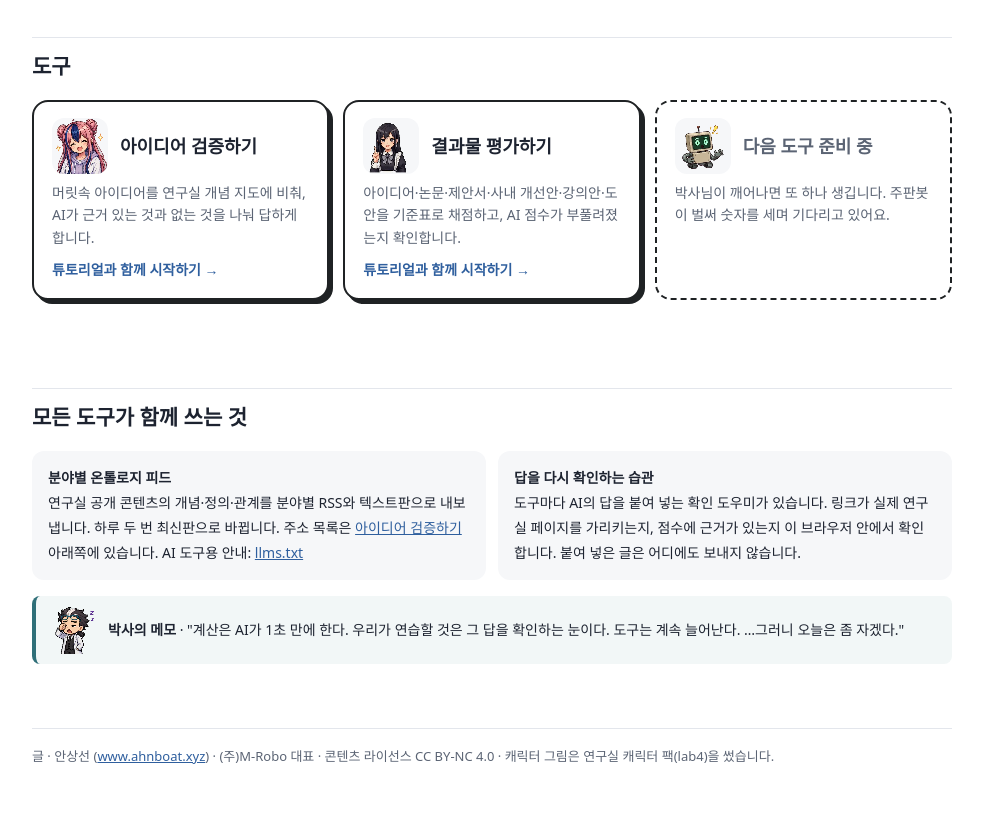
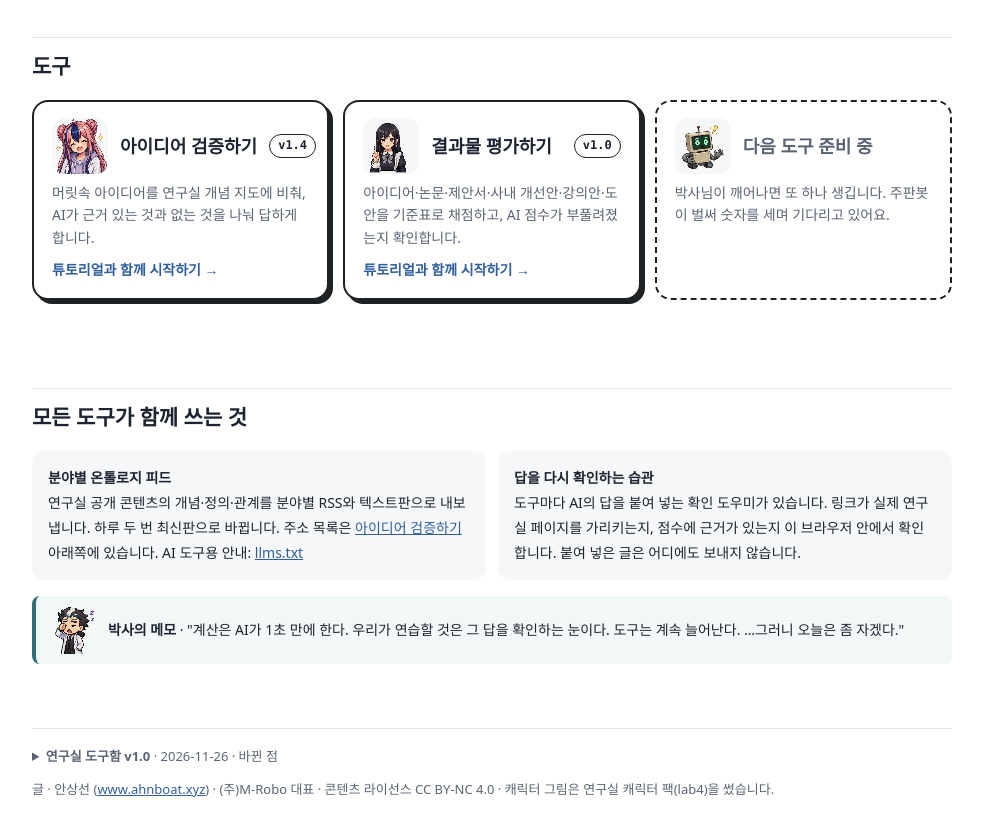
Before and after one commit to adminmrobo/ahnboat_ontology_feed, a plain HTML site: page index.html in a window 1280 px wide. Shown: the part 962-1798 px from the top of the page, without its empty margins (148-1131 px from the left). Drawn offline with Linux system fonts and the light colour scheme.

Commit message:
도구마다 버전 표시: 메뉴·도구 카드·바닥글 바뀐 점·지시문 끝 줄 (도구함 v1.0 · 아이디어 검증 v1.4 · 결과물 평가 v1.0)

```diff
--- a/assets/labkit.css
+++ b/assets/labkit.css
@@ -5,3 +5,10 @@
 .labnav a:hover{border-color:#1f2224}
 .labnav a.on{background:#1f2224;color:#fff}
 @media (max-width:640px){.labnav a:first-child{flex-basis:100%;margin-right:0}}
+.labnav .ver{font-family:ui-monospace,Menlo,monospace;font-size:12px;font-weight:700;border:1.5px solid #1f2224;border-radius:99px;padding:1px 9px;background:#fff;margin-left:4px}
+.labver{margin:0 0 10px;font-size:13px}
+.labver summary{cursor:pointer}
+.labver ul{margin:6px 0 0;padding-left:20px}
+.labver li{margin:2px 0}
+.labver li span{font-family:ui-monospace,Menlo,monospace;font-size:12px}
+.toolcard .vtag{font-family:ui-monospace,Menlo,monospace;font-size:12px;font-weight:700;border:1.5px solid #1f2224;border-radius:99px;padding:0 8px;margin-left:auto}
--- a/assets/labkit.js
+++ b/assets/labkit.js
@@ -1,6 +1,8 @@
 /* ahnboat lab 도구함 공통 코드 — 모든 도구 페이지가 함께 쓴다.
    LabKit.TOOLS        도구 목록 (새 도구는 여기 한 줄 추가 → 모든 페이지 위쪽 메뉴에 나타남)
-   LabKit.nav(el, cur, base)       위쪽 메뉴 그리기
+   LabKit.nav(el, cur, base)       위쪽 메뉴 그리기 (오른쪽 끝에 지금 도구의 버전)
+   LabKit.versionBox(footer, id)   바닥글에 버전·바뀐 점 접기 상자
+   LabKit.stamp(id)                지시문 끝에 붙이는 '어떤 판으로 만들었는지' 한 줄
    LabKit.sprites(base)            .spr 요소를 캐릭터 팩 동작 그림으로 움직이기
    LabKit.loadSX(base)             개념 지도 색인(feeds/search.json) 읽기 (Promise)
    LabKit.findConcepts(SX, text, sel)  글에서 관련 개념 찾기 (+ 관계로 이어진 개념)
@@ -9,20 +11,45 @@
 */
 (function () {
   "use strict";
+  /* 버전 표시: 도구를 고칠 때마다 log 맨 앞에 [버전, 날짜, 바뀐 점] 한 줄을 더한다. 맨 앞 줄이 지금 버전이다. */
   var TOOLS = [
-    { id: "home",   href: "",        name: "연구실 도구함",   short: "도구함" },
-    { id: "check",  href: "check/",  name: "아이디어 검증하기", short: "아이디어 검증", desc: "머릿속 아이디어를 연구실 개념 지도에 비춰, AI가 근거 있는 것과 없는 것을 나눠 답하게 합니다.", icon: "asst_spark" },
-    { id: "review", href: "review/", name: "결과물 평가하기", short: "결과물 평가", desc: "아이디어·논문·제안서·사내 개선안·강의안·도안을 기준표로 채점하고, AI 점수가 부풀려졌는지 확인합니다.", icon: "sia_explain" }
+    { id: "home",   href: "",        name: "연구실 도구함",   short: "도구함",
+      log: [["v1.0", "2026-11-26", "첫 판: 도구 목록, 공통 메뉴, 모든 도구가 함께 쓰는 코드(labkit)"]] },
+    { id: "check",  href: "check/",  name: "아이디어 검증하기", short: "아이디어 검증", icon: "asst_spark",
+      desc: "머릿속 아이디어를 연구실 개념 지도에 비춰, AI가 근거 있는 것과 없는 것을 나눠 답하게 합니다.",
+      log: [["v1.4", "2026-11-26", "연구실 도구함으로 옮김(check/), 공통 메뉴·버전 표시, 개념 찾기에서 숫자 낱말·예시 값 걸러 내기"],
+            ["v1.3", "2026-11-24", "관계로 이어진 개념까지 찾기, 분야 카드에 색인 콘텐츠 수와 홈페이지 수를 함께 표시"],
+            ["v1.2", "2026-11-24", "ChatGPT 시험 반영: 텍스트판 피드, 관련 개념 미리 찾기, 답 형식 선택, 답 확인 도우미"],
+            ["v1.1", "2026-11-24", "Genspark 표지·무대 배경 그림, 공유 미리보기"],
+            ["v1.0", "2026-11-24", "첫 판: 분야별 온톨로지 피드, 지시문 만들기, 하루·시아·모아 튜토리얼, AI 판단 코너"]] },
+    { id: "review", href: "review/", name: "결과물 평가하기", short: "결과물 평가", icon: "sia_explain",
+      desc: "아이디어·논문·제안서·사내 개선안·강의안·도안을 기준표로 채점하고, AI 점수가 부풀려졌는지 확인합니다.",
+      log: [["v1.0", "2026-11-26", "첫 판: 기준표 6종(항목 40개), 심사위원·반대 심사위원, 튜토리얼, 점수 확인 도우미"]] }
   ];
+  TOOLS.forEach(function (t) { t.version = t.log[0][0]; t.date = t.log[0][1]; });
+  function tool(id) { return TOOLS.filter(function (t) { return t.id === id; })[0]; }
+  function ver(id) { var t = tool(id); return t ? t.version : ""; }
+  /* 지시문 끝에 붙이는 한 줄: 어떤 판으로 만든 지시문인지 남긴다 */
+  function stamp(id) { var t = tool(id); return t ? "— 만든 도구: ahnboat lab " + t.name + " " + t.version + " (" + t.date + ")" : ""; }
+  /* 바닥글 맨 앞에 '도구 이름 버전 · 날짜 · 바뀐 점' 접기 상자를 넣는다 */
+  function versionBox(el, id) {
+    var t = tool(id); if (!el || !t) return;
+    var d = document.createElement("details");
+    d.className = "labver";
+    d.innerHTML = "<summary><b>" + esc(t.name) + " " + esc(t.version) + "</b> · " + esc(t.date) + " · 바뀐 점</summary><ul>" +
+      t.log.map(function (l) { return "<li><b>" + esc(l[0]) + "</b> <span>" + esc(l[1]) + "</span> — " + esc(l[2]) + "</li>"; }).join("") + "</ul>";
+    el.insertBefore(d, el.firstChild);
+  }
 
   function esc(t) { return String(t == null ? "" : t).replace(/[&<>"]/g, function (c) { return { "&": "&amp;", "<": "&lt;", ">": "&gt;", '"': "&quot;" }[c]; }); }
 
   function nav(el, cur, base) {
     if (!el) return;
     el.className = "labnav";
+    var c = tool(cur);
     el.innerHTML = TOOLS.map(function (t) {
       return '<a href="' + base + t.href + '"' + (t.id === cur ? ' aria-current="page" class="on"' : "") + ">" + esc(t.id === "home" ? "🧪 " + t.name : t.short) + "</a>";
-    }).join("");
+    }).join("") + (c ? '<span class="ver" title="' + esc(c.name + " " + c.version + " · " + c.date) + '">' + esc(c.version) + "</span>" : "");
   }
 
   /* ---------- 픽셀 캐릭터 (캐릭터 팩 lab4 동작 그림 가로 스트립) ---------- */
@@ -168,5 +195,5 @@
     return { html: h, ok: ok, mid: mid, bad: bad, urls: urls, nFeed: nFeed, nGen: nGen, noLink: noLink };
   }
 
-  window.LabKit = { TOOLS: TOOLS, nav: nav, sprites: sprites, loadSX: loadSX, findConcepts: findConcepts, checkLinks: checkLinks, toks: toks, esc: esc };
+  window.LabKit = { TOOLS: TOOLS, tool: tool, ver: ver, stamp: stamp, versionBox: versionBox, nav: nav, sprites: sprites, loadSX: loadSX, findConcepts: findConcepts, checkLinks: checkLinks, toks: toks, esc: esc };
 })();
--- a/index.html
+++ b/index.html
@@ -162,7 +162,7 @@
   .toolcard:hover { transform:translate(-2px,-2px); box-shadow:6px 6px 0 #1f2224; }
   .toolcard .top { display:flex; gap:12px; align-items:center; }
   .toolcard img { width:56px; height:56px; border-radius:12px; background:var(--soft); flex:none; }
-  .toolcard b { font-size:18px; }
+  .toolcard b { font-size:18px; white-space:nowrap; word-break:keep-all; }
   .toolcard p { margin:0; font-size:14px; color:var(--sub); line-height:1.6; }
   .toolcard .go { margin-top:auto; font-size:14px; font-weight:700; color:var(--accent); }
   .toolcard.soon { border-style:dashed; box-shadow:none; color:var(--sub); cursor:default; }
@@ -201,8 +201,9 @@
 (function () {
   var esc = LabKit.esc;
   LabKit.nav(document.getElementById("labnav"), "home", "");
+  LabKit.versionBox(document.querySelector("footer"), "home");
   document.getElementById("tools").innerHTML = LabKit.TOOLS.filter(function (t) { return t.id !== "home"; }).map(function (t) {
-    return '<a class="toolcard" href="' + t.href + '"><div class="top"><img class="px" src="assets/char/' + t.icon + '.webp" alt=""><b>' + esc(t.name) + '</b></div><p>' +
+    return '<a class="toolcard" href="' + t.href + '"><div class="top"><img class="px" src="assets/char/' + t.icon + '.webp" alt=""><b>' + esc(t.name) + '</b><span class="vtag" title="' + esc(t.date) + '">' + esc(t.version) + '</span></div><p>' +
       esc(t.desc) + '</p><span class="go">튜토리얼과 함께 시작하기 →</span></a>';
   }).join("") + '<div class="toolcard soon"><div class="top"><img class="px" src="assets/char/robo_wow.webp" alt=""><b>다음 도구 준비 중</b></div><p>박사님이 깨어나면 또 하나 생깁니다. 주판봇이 벌써 숫자를 세며 기다리고 있어요.</p></div>';
   fetch("feeds/index.json").then(function (r) { return r.json(); }).then(function (d) {
```
Also changed, not shown: check/index.html (+2 -1 lines), review/index.html (+2 -1 lines), 1 other file.
